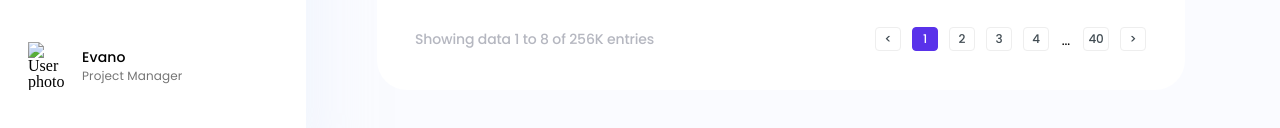
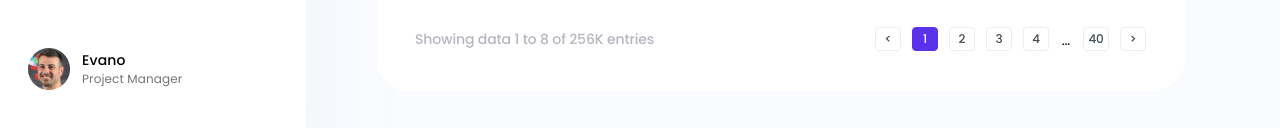
Before and after one commit to EugeniamM/CRM-Dashboard-Customers, a plain HTML site: page index.html in a window 1280 px wide. Shown: the part 1096-1224 px from the top of the page. Drawn offline with Linux system fonts and the light colour scheme; the site is published under a folder, as on GitHub Pages, so addresses that start at the root find nothing.

Commit message:
user photo bug fix

```diff
--- a/index.html
+++ b/index.html
@@ -89,7 +89,7 @@
 					</a>
 				</nav>
 				<div class="tool-panel_user-info">
-					<img src="/./images/user_photo.png" alt="User photo" class="tool-panel_user-photo" />
+					<img src="./images/user_photo.png" alt="User photo" class="tool-panel_user-photo" />
 					<div>
 						<div class="tool-panel_user-name">Evano</div>
 						<div class="tool-panel_user-title">Project Manager</div>
```
